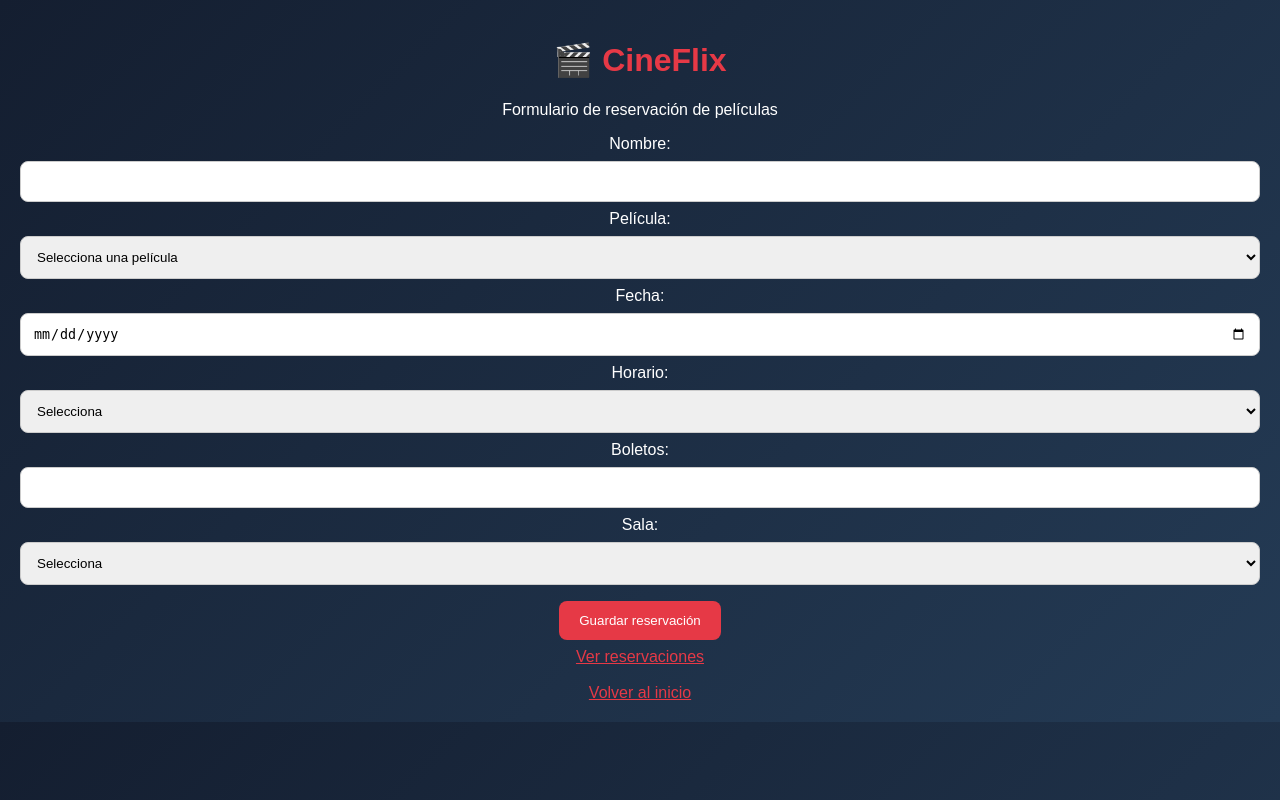
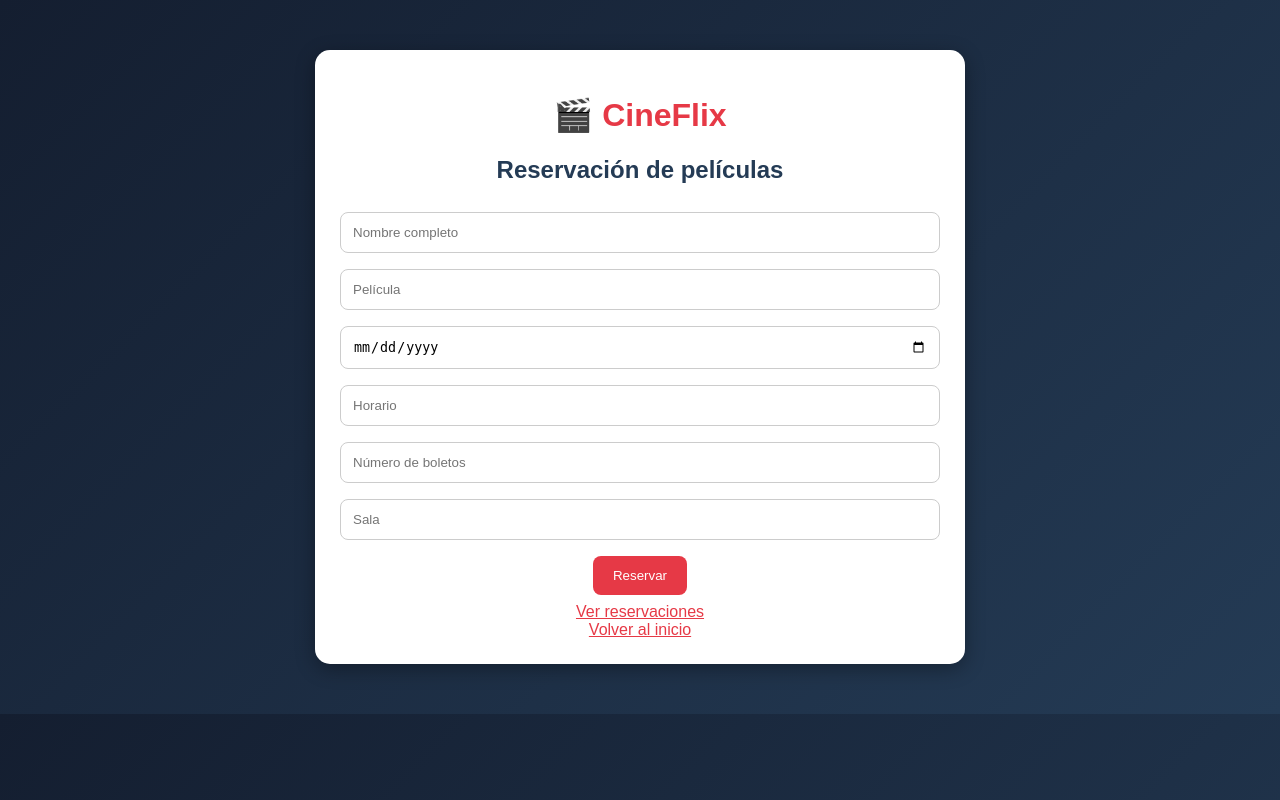
Before and after one commit to grishanrafaelvazquezrios44-collab/proyecto-integrador-flask, a Flask app: template templates/cineflix.html in a window 1280 px wide. Run offline with Flask 3, Linux system fonts and the light colour scheme; the template is opened without the code that fills it, so the values that code supplies are empty.

Commit message:
Update cineflix.html

```diff
--- a/templates/cineflix.html
+++ b/templates/cineflix.html
@@ -3,62 +3,35 @@
 <html lang="es">
 <head>
     <meta charset="UTF-8">
-    <meta name="viewport" content="width=device-width, initial-scale=1">
     <title>CineFlix</title>
-    <link rel="stylesheet" href="/static/estilos.css">
+    <link rel="stylesheet" href="{{ url_for('static', filename='estilos.css') }}">
 </head>
 <body>
-<main class="panel">
-    <h1>🎬 CineFlix</h1>
-    <p>Formulario de reservación de películas</p>
+    <div class="contenedor">
+        <h1>🎬 CineFlix</h1>
+        <h2>Reservación de películas</h2>
 
-    <form method="POST">
-        <label>Nombre:</label>
-        <input type="text" name="nombre" required>
+        {% with mensajes = get_flashed_messages() %}
+            {% for mensaje in mensajes %}
+                <p>{{ mensaje }}</p>
+            {% endfor %}
+        {% endwith %}
 
-        <label>Película:</label>
-        <select name="pelicula" required>
-            <option value="">Selecciona una película</option>
-            <option>Intensamente 2</option>
-            <option>Coco</option>
-            <option>Elementos</option>
-            <option>Robot salvaje</option>
-        </select>
+        <form method="POST">
+            <input type="text" name="nombre" placeholder="Nombre completo" required>
+            <input type="text" name="pelicula" placeholder="Película" required>
+            <input type="date" name="fecha" required>
+            <input type="text" name="horario" placeholder="Horario" required>
+            <input type="number" name="boletos" placeholder="Número de boletos" min="1" max="10" required>
+            <input type="text" name="sala" placeholder="Sala" required>
 
-        <label>Fecha:</label>
-        <input type="date" name="fecha" required>
+            <button type="submit">Reservar</button>
+        </form>
 
-        <label>Horario:</label>
-        <select name="horario" required>
-            <option value="">Selecciona</option>
-            <option value="14:00">14:00</option>
-            <option value="17:00">17:00</option>
-            <option value="20:00">20:00</option>
-        </select>
+        <a href="/cineflix/respuestas">Ver reservaciones</a>
+        <br><a href="/">Volver al inicio</a>
+    </div>
 
-        <label>Boletos:</label>
-        <input type="number" name="boletos" min="1" max="10" required>
-
-        <label>Sala:</label>
-        <select name="sala" required>
-            <option value="">Selecciona</option>
-            <option>Tradicional</option>
-            <option>VIP</option>
-            <option>3D</option>
-        </select>
-
-        <button type="submit">Guardar reservación</button>
-    </form>
-
-    {% with ms = get_flashed_messages(with_categories=true) %}
-        {% for tipo, mensaje in ms %}
-            <p class="{{ tipo }}">{{ mensaje }}</p>
-        {% endfor %}
-    {% endwith %}
-
-    <a href="/cineflix/respuestas">Ver reservaciones</a>
-    <br><br>
-    <a href="/">Volver al inicio</a>
-</main>
+    <script src="{{ url_for('static', filename='script.js') }}"></script>
 </body>
-              </html>
+</html>
```
